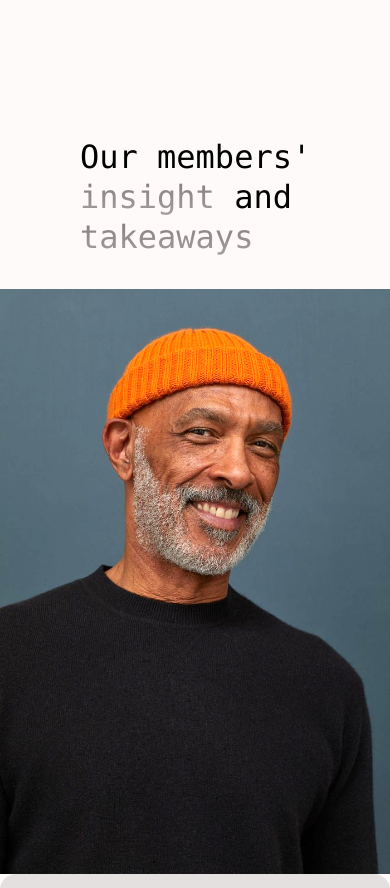
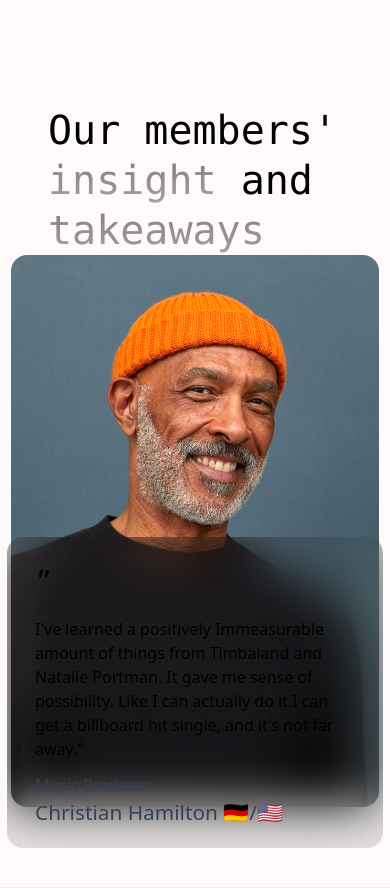
Before and after one commit to Albert735/Beats, a React (Create React App) app: page / in a window 390 px wide. Shown: the part 6800-7688 px from the top of the page. Built offline with nearby package versions, Linux system fonts and the light colour scheme.

Commit message:
Testimonial mobile view positioning

```diff
--- a/src/Pages/Testimonial.js
+++ b/src/Pages/Testimonial.js
@@ -5,9 +5,9 @@ const Testimonial = () => {
   const germanFlag = "🇩🇪";
   const unitedStates = "🇺🇸";
   return (
-    <div className="flex xl:relative flex-col md:flex-col justify-center  items-center max-w-screen-xl mx-auto md:my-[4rem] my-20">
-      <div className="flex justify-center items-start m-8">
-        <h1 className="text-[2rem] ml-[3rem] md:ml-0 md:text-[4rem]  font-mono font-extralight leading-tight xl:leading-normal md:leading-tight ">
+    <div className="flex relative flex-col md:flex-col justify-center  items-center max-w-screen-xl mx-auto md:my-[4rem] my-20">
+      <div className="flex justify-center items-start ">
+        <h1 className="text-[2.5rem] ml-[3rem] md:ml-0 md:text-[4rem]  font-mono font-extralight leading-tight xl:leading-normal md:leading-tight ">
           Our members' <br />{" "}
           <span className="bg-clip-text text-transparent bg-gradient-to-b from-[#847B7C] to-[#A59F9F] ">
             insight{" "}
@@ -18,28 +18,28 @@ const Testimonial = () => {
           </span>
         </h1>
       </div>
-      <div className="xl:flex-row-reverse  xl:mb-[35rem] flex justify-center items-center flex-col   ">
+      <div className="xl:flex-row-reverse  xl:mb-[35rem] flex justify-center items-center flex-col    ">
         <div className="xl:absolute right-[15rem] xl:top-[13rem] items-center justify-center flex">
           <img
             src={man}
             alt=""
-            className="xl:h-[30rem] md:h-[10rem]   md:rounded-[1rem] brightness-125   "
+            className="xl:h-[30rem] md:h-[10rem] w-[23rem] rounded-[1rem] md:rounded-[1rem] brightness-125"
           />
         </div>
 
-        <div className="xl:space-y-5 xl:absolute xl:right-[30rem] xl:top-[23rem]   flex justify-center items-center ">
-          <div className=" px-7 py-5  bg-black/10 hover:text-gray-200 dark:bg-white/5 hover:bg-black/30 dark:hover:bg-gradient-to-r from-white/20 to-white/10 hover:delay-150  backdrop-blur-xl transition-all hover:ease-in-out hover:duration-200 rounded-[1rem] space-y-3">
+        <div className="xl:space-y-5  absolute xl:right-[30rem]  xl:top-[23rem]   top-[27rem] flex justify-center items-center ">
+          <div className="px-7 py-5  bg-black/10 hover:text-gray-200 dark:bg-white/5 hover:bg-black/30 dark:hover:bg-gradient-to-r from-white/20 to-white/10 hover:delay-150  backdrop-blur-xl transition-all hover:ease-in-out hover:duration-200 rounded-[1rem] md:rounded-[1rem] space-y-3">
             <div>
               <span className="text-[2rem] font-serif italic">"</span>
             </div>
 
             <div>
-              <p className="font-sans md:text-[1.3rem] ">
+              <div className="font-sans md:text-[1.3rem] md:w-[37rem] xl:w-[35rem] w-[20rem]">
                 I've learned a positively Immeasurable amount of things from{" "}
                 Timbaland and Natalie Portman. It gave me sense of possibility.{" "}
                 Like I can actually do it.I can get a billboard hit single, and{" "}
                 it's not far away."
-              </p>
+              </div>
             </div>
 
             <div className="gap-2">
```
